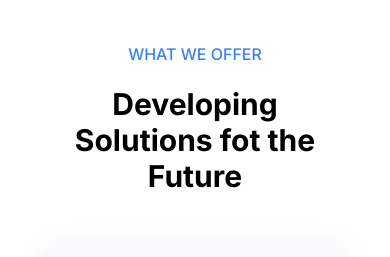
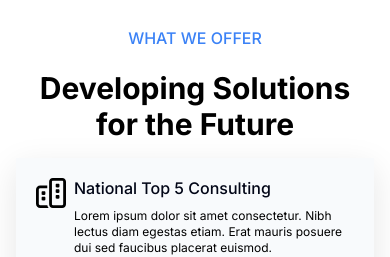
Before and after one commit to InfinityDevsHQ/software-house-next, a Next.js app: page / in a window 390 px wide. Shown: the part 5237-5494 px from the top of the page. Built offline with nearby package versions, Linux system fonts and the light colour scheme.

Commit message:
fix: fix services section

```diff
--- a/components/homepage/services.tsx
+++ b/components/homepage/services.tsx
@@ -36,13 +36,13 @@ export default function Services() {
     },
   ];
   return (
-    <section className="p-12 flex flex-col gap-12">
+    <section className="px-4 py-8 md:p-12 flex flex-col gap-4 sm:gap-8 md:gap-12">
       <div className="flex flex-col gap-5 max-w-md text-center mx-auto">
         <p className="uppercase text-primary-medium font-medium">
           what we offer
         </p>
         <h2 className="text-3xl font-bold">
-          Developing Solutions fot the Future
+          Developing Solutions for the Future
         </h2>
       </div>
       <div className="grid md:grid-cols-2 lg:grid-cols-3 place-items-center place-content-center  gap-4">
```
